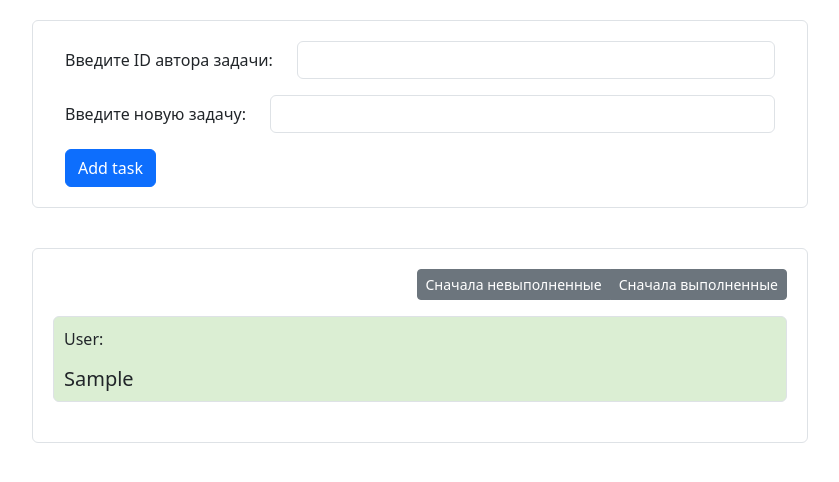
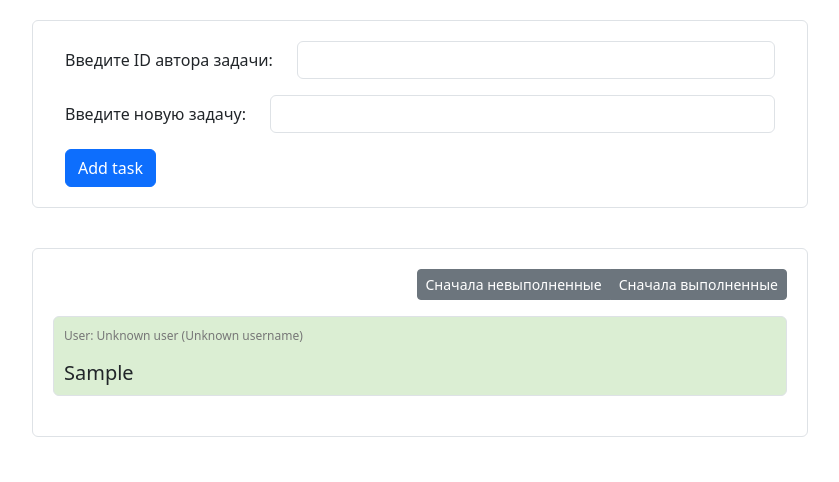
Before and after one commit to orekhov-vitaly/08_todo_list_app_ts, a React (Vite) app: page / in a window 1280 px wide. Both pictures are taken after typing "5", "Sample" into the empty fields and a click on the button "Add task". Shown: the top 482 px of the page, without its empty margins (220-1059 px from the left). Built offline with nearby package versions, Linux system fonts and the light colour scheme; no server answers.

Commit message:
Refactored code

```diff
--- a/src/App.tsx
+++ b/src/App.tsx
@@ -4,8 +4,8 @@ import NewTask from "./components/newTask/NewTask";
 import TaskList from "./components/taskList/TaskList";
 
 export interface ITask {
+    id: string;
     userId: number;
-    id: string;
     title: string;
     completed: boolean;
 }
@@ -16,61 +16,74 @@ export interface IUser {
     username: string;
 }
 
+export interface ITaskWithUser extends ITask {
+    name: string;
+    username: string;
+}
+
+const TASKS_STORAGE_KEY = "tasks";
+const USERS_STORAGE_KEY = "users";
+const LAST_USER_ID_KEY = "last_user_id";
+
 function App() {
-    const TASKS_STORAGE_KEY = "todos_app_tasks";
-    const USERS_STORAGE_KEY = "todos_app_users";
-    const [tasks, setTasks] = useState<ITask[]>(
-        () => JSON.parse(localStorage.getItem(TASKS_STORAGE_KEY)!) || []
-    );
-    const [users, setUsers] = useState<IUser[] | undefined>(
-        () => JSON.parse(localStorage.getItem(USERS_STORAGE_KEY)!) || []
-    );
+    // const [tasks, setTasks] = useState<ITask[]>(
+    //     () => JSON.parse(localStorage.getItem(TASKS_STORAGE_KEY)!) || []
+    // );
+    // const [lastTaskId, setLastTaskId] = useState<number>();
+    // const [users, setUsers] = useState<IUser[] | undefined>(
+    //     () => JSON.parse(localStorage.getItem(USERS_STORAGE_KEY)!) || []
+    // );
+    // const [error, setError] = useState("");
+
+    const [tasks, setTasks] = useState<ITask[]>([]);
+    const [lastTaskId, setLastTaskId] = useState<number>();
+    const [users, setUsers] = useState<IUser[] | undefined>([]);
+    const [loadin, setLoading] = useState(true);
     const [error, setError] = useState("");
 
     useEffect(() => {
-        if (!localStorage.getItem(TASKS_STORAGE_KEY)) {
-            fetch("https://jsonplaceholder.typicode.com/todos")
-                .then((res) => {
-                    if (!res.ok) {
-                        throw new Error("Error with fetch data");
-                    }
-                    return res.json();
-                })
-                .then((tasks) => {
-                    // setTasks(tasks.slice(0, 10) || []);
-                    setTasks(tasks || []);
-                })
-                .catch((error) => setError(error));
-        } else {
-            setTasks(JSON.parse(localStorage.getItem(TASKS_STORAGE_KEY)!));
+        const storedTasks = localStorage.getItem(TASKS_STORAGE_KEY);
+        const storedUsers = localStorage.getItem(USERS_STORAGE_KEY);
+
+        if (storedTasks && storedUsers) {
+            setTasks(JSON.parse(storedTasks));
+            setUsers(JSON.parse(storedUsers));
+            setLoading(false);
+            return;
         }
 
-        if (!localStorage.getItem(USERS_STORAGE_KEY)) {
-            fetch("https://jsonplaceholder.typicode.com/users")
-                .then((res) => {
-                    if (!res.ok) {
-                        throw new Error("Error with fetch data");
-                    }
-                    return res.json();
-                })
-                .then((users) => {
-                    setUsers(users || []);
-                })
-                .catch((error) => setError(error));
-        } else {
-            setUsers(JSON.parse(localStorage.getItem(USERS_STORAGE_KEY)!));
-        }
+        Promise.all([
+            fetch("https://jsonplaceholder.typicode.com/todos").then((res) =>
+                res.json(),
+            ),
+            fetch("https://jsonplaceholder.typicode.com/users").then((res) =>
+                res.json(),
+            ),
+        ]).then(([tasksData, usersData]) => {
+            setTasks(tasksData);
+            setUsers(usersData);
+
+            localStorage.setItem(TASKS_STORAGE_KEY, JSON.stringify(tasksData));
+            localStorage.setItem(USERS_STORAGE_KEY, JSON.stringify(usersData));
+        })
+        .catch(error => setError(error))
+        .finally(() => setLoading(false));
     }, []);
 
-    useEffect(() => {
-        localStorage.setItem(TASKS_STORAGE_KEY, JSON.stringify(tasks));
-        localStorage.setItem(USERS_STORAGE_KEY, JSON.stringify(users));
-    }, [tasks]);
+    const tasksWithUsers: ITaskWithUser[] = tasks.map(task => {
+        const user = users?.find(e => e.id === task.userId);
+
+        return {
+            ...task,
+            name: user ? user.name : "Unknown user",
+            username: user ? user.username : "Unknown username",
+        }
+    });
 
     const addTask = (newTask: ITask) => setTasks((prev) => [newTask, ...prev]);
     const editTask = (newTask: ITask) => {
         setTasks(
-            tasks.map((task) => (newTask.id === task.id ? newTask : task))
+            tasks.map((task) => (newTask.id === task.id ? newTask : task)),
         );
     };
     const deleteTask = (removeTask: ITask) => {
@@ -87,8 +100,8 @@ function App() {
                     ? newTaskList.unshift(e)
                     : newTaskList.push(e)
                 : e.completed !== false
-                ? newTaskList.unshift(e)
-                : newTaskList.push(e);
+                  ? newTaskList.unshift(e)
+                  : newTaskList.push(e);
         });
         setTasks(newTaskList);
     };
@@ -97,8 +110,7 @@ function App() {
         <div className="container-fluid">
             <NewTask addTask={addTask} />
             <TaskList
-                tasks={tasks}
-                users={users}
+                tasks={tasksWithUsers}
                 editTask={editTask}
                 deleteTask={deleteTask}
                 filterTaskList={filterTaskList}
--- a/src/components/task/Task.css
+++ b/src/components/task/Task.css
@@ -13,6 +13,11 @@
 
 .task-completed {
     background-color: #dfdfdf;
+}
+
+.user-name {
+    font-size: 12px;
+    color: #777;
 }
 
 .task-title {
--- a/src/components/task/Task.tsx
+++ b/src/components/task/Task.tsx
@@ -1,13 +1,12 @@
 import { useState, type FC } from "react";
-import type { ITask, IUser } from "../../App";
+import type { ITaskWithUser } from "../../App";
 import "./Task.css";
 
 const Task: FC<{
-    task: ITask;
-    user: IUser | undefined;
-    editTask: (newTask: ITask) => void;
-    deleteTask: (newTask: ITask) => void;
-}> = ({ task, user, editTask, deleteTask }) => {
+    task: ITaskWithUser;
+    editTask: (newTask: ITaskWithUser) => void;
+    deleteTask: (newTask: ITaskWithUser) => void;
+}> = ({ task, editTask, deleteTask }) => {
     const [isEdit, setIsEdit] = useState<boolean>(false);
     const [newTaskTitle, setNewTaskTitle] = useState(task.title);
 
@@ -41,7 +40,7 @@ const Task: FC<{
             {!isEdit ? (
                 <div className="row">
                     <div className="col">
-                        <p>User: {user!==undefined && user.name}</p>
+                        <p className="user-name">User: {task.name} ({task.username})</p>
                         <h5
                             className="task-title m-0"
                             onClick={() => setIsEdit(!isEdit)}
@@ -69,6 +68,7 @@ const Task: FC<{
             ) : (
                 <div className="row">
                     <div className="col">
+                        <p className="user-name">User: {task.name} ({task.username})</p>
                         <div className="input-group">
                             <input
                                 type="text"
--- a/src/components/taskList/TaskList.tsx
+++ b/src/components/taskList/TaskList.tsx
@@ -1,39 +1,28 @@
 import type { FC } from "react";
-import type { ITask, IUser } from "../../App";
+import type { ITaskWithUser } from "../../App";
 import Task from "../task/Task";
 import "./TaskList.css";
 import { v4 } from "uuid";
 import Filter from "../filter/Filter";
 
 interface IProps {
-    tasks: ITask[];
-    users: IUser[] | undefined;
-    editTask: (newTask: ITask) => void;
-    deleteTask: (newTask: ITask) => void;
+    tasks: ITaskWithUser[];
+    editTask: (newTask: ITaskWithUser) => void;
+    deleteTask: (newTask: ITaskWithUser) => void;
     filterTaskList: (isFilter: boolean) => void;
 }
 
 const TaskList: FC<IProps> = ({
     tasks,
-    users,
     editTask,
     deleteTask,
     filterTaskList,
 }) => {
     const taskList = tasks.map((e) => {
-        let user: IUser | undefined;
-        if (users !== undefined) {
-            const userIndex = users.findIndex((user) => user.id === e.userId);
-            user = users.find((user) => user.id === userIndex);
-        } else {
-            user = { id: -1, name: "Unknown", username: "Unknown" };
-        }
-
         return (
             <Task
                 key={v4()}
                 task={e}
-                user={user}
                 editTask={editTask}
                 deleteTask={deleteTask}
             />
```
